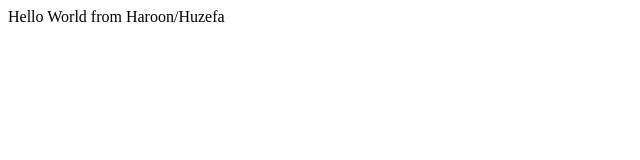
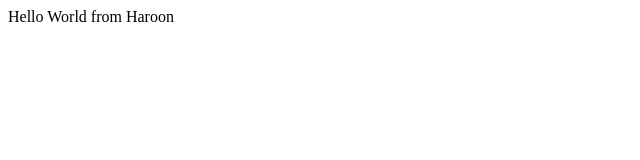
Before and after one commit to chrehman/Assignment, a plain HTML site: page index.html in a window 1280 px wide. Shown: the full height of the page, 0-640 px from the left. Drawn offline with Linux system fonts and the light colour scheme.

Commit message:
Update index.html

```diff
--- a/index.html
+++ b/index.html
@@ -6,7 +6,7 @@
 </head>
 <body>
     <div>
-        Hello World from Haroon/Huzefa
+        Hello World from Haroon
     </div>
 </body>
 </html>
```
